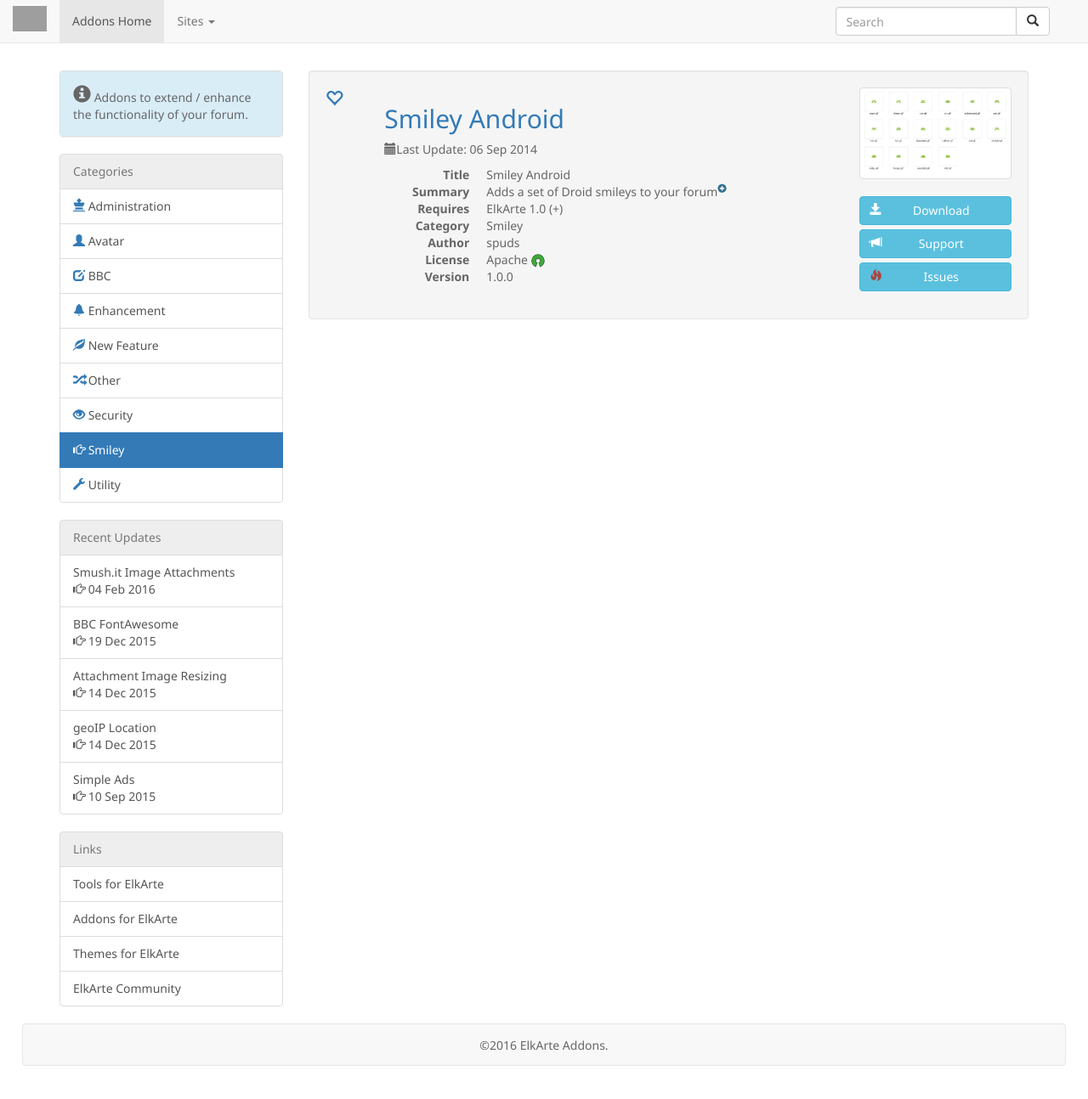
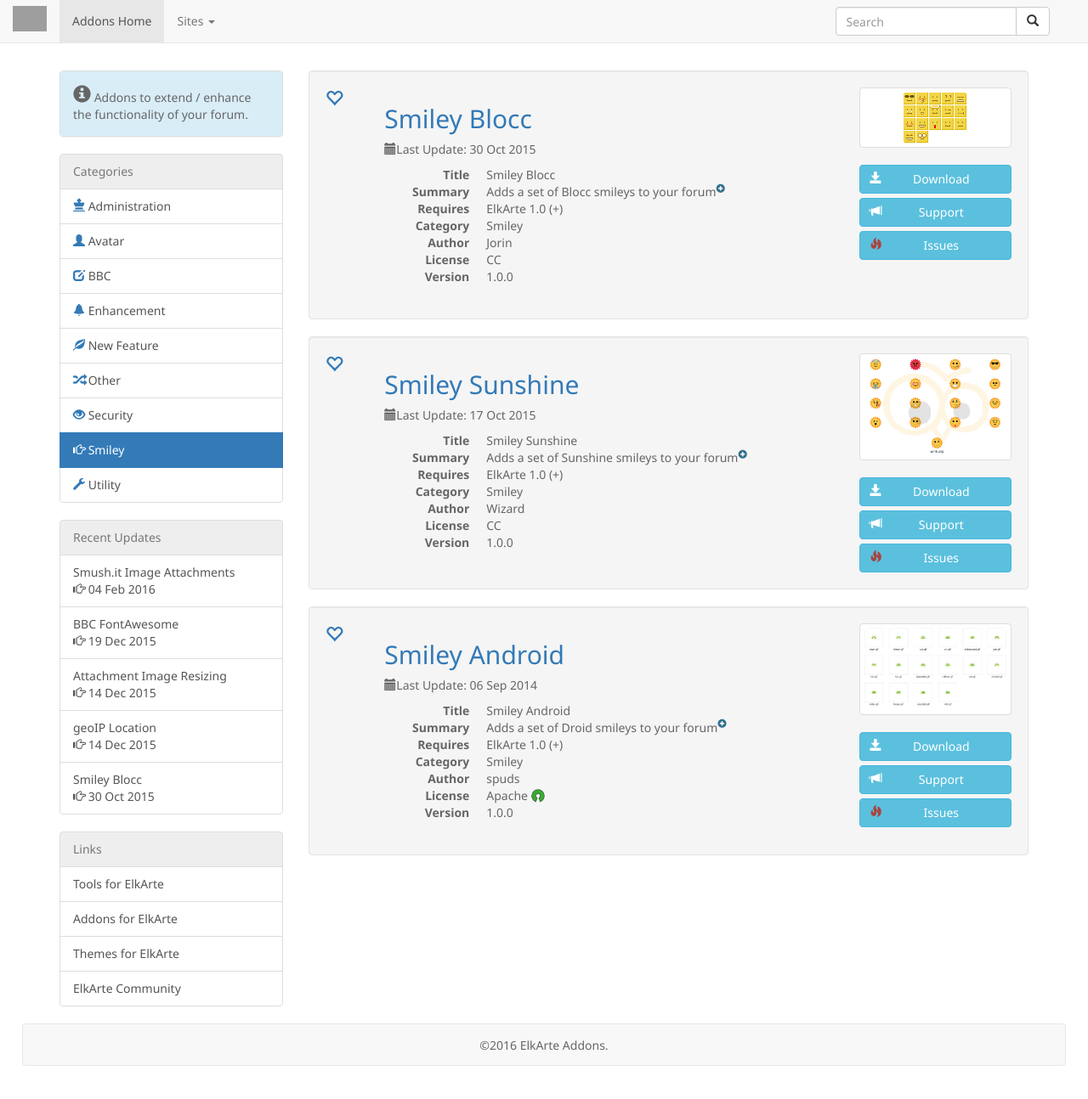
Before and after one commit to elkarte/addons, a Jekyll site: the page built from categories/smiley.html, in a window 1280 px wide and 1300 px high. Shown: the top 1294 px of the window at 85% size. Built offline with Jekyll 4.4.1, drawn with Linux system fonts in a browser that asks for light colours; nearby versions of some CDN libraries; grey boxes are pictures that could not be loaded.

Commit message:
! clean up smiley directory

```diff
--- a/_posts/2014-06-17-Smiley-Android.MD
+++ b/_posts/2014-06-17-Smiley-Android.MD
@@ -12,10 +12,10 @@ elkversion: 1.0
 support: http://www.elkarte.net/community/index.php?topic=1581.0
 bugs: https://github.com/Spuds/Elk-Droid-Smiley/issues
 author: spuds
-thumbnail: /assets/images/Smiley-Android/smiley_android.png
+thumbnail: /assets/images/Smileys/Smiley-Android/smiley_android.png
 download: https://github.com/Spuds/Elk-Droid-Smiley/archive/master.zip
 images:
-  - Example: /assets/images/Smiley-Android/smiley_android.png
+  - Example: /assets/images/Smileys/Smiley-Android/smiley_android.png
 ---
 
 ## Introduction:
--- /dev/null
+++ b/_posts/2015-10-17-Smiley-Sunshine.MD
@@ -0,0 +1,28 @@
+---
+layout: post
+title: "Smiley Sunshine"
+category: smiley
+date: 2015-10-17
+comments: false
+short: "Adds a set of Sunshine smileys to your forum"
+license: CC
+version: 1.0.0
+allhooks: yes
+elkversion: 1.0
+support: http://www.elkarte.net/community/index.php?topic=3025.0
+bugs: http://www.elkarte.net/community/index.php?topic=3025.0
+author: Wizard
+thumbnail: /assets/images/Smileys/Smiley-Sunshine/Sunshine_thumbnail.png
+download: http://www.elkarte.net/community/index.php?action=dlattach;topic=3025.0;attach=2999
+images:
+  - Example: /assets/images/Smileys/Smiley-Sunshine/Sunshine_thumbnail.png
+---
+
+## Introduction:
+Adds a set of sunshine smileys to your forum.
+
+## Installation:
+{% include install_std.MD %}
+
+### License:
+See Readme
--- /dev/null
+++ b/_posts/2015-10-20-Smiley-Blocc.MD
@@ -0,0 +1,28 @@
+---
+layout: post
+title: "Smiley Blocc"
+category: smiley
+date: 2015-10-30
+comments: false
+short: "Adds a set of Blocc smileys to your forum"
+license: CC
+version: 1.0.0
+allhooks: yes
+elkversion: 1.0
+support: http://www.elkarte.net/community/index.php?topic=3074.0
+bugs: http://www.elkarte.net/community/index.php?topic=3074.0
+author: Jorin
+thumbnail: /assets/images/Smileys/Smiley-Blocc/blocc_preview.png
+download: http://www.elkarte.net/community/index.php?action=dlattach;topic=3074.0;attach=3277
+images:
+  - Example: /assets/images/Smileys/Smiley-Blocc/blocc_preview.png
+---
+
+## Introduction:
+Adds a set of square Blocc smileys to your forum.
+
+## Installation:
+{% include install_std.MD %}
+
+### License:
+See readme
```
Also changed, not shown: assets/images/Smileys/Smiley-Android/smiley_android.png (renamed from assets/images/Smiley-Android/smiley_android.png), assets/images/Smileys/Smiley-Blocc/blocc_preview.png (added), assets/images/Smileys/Smiley-Sunshine/Sunshine_thumbnail.png (added).
